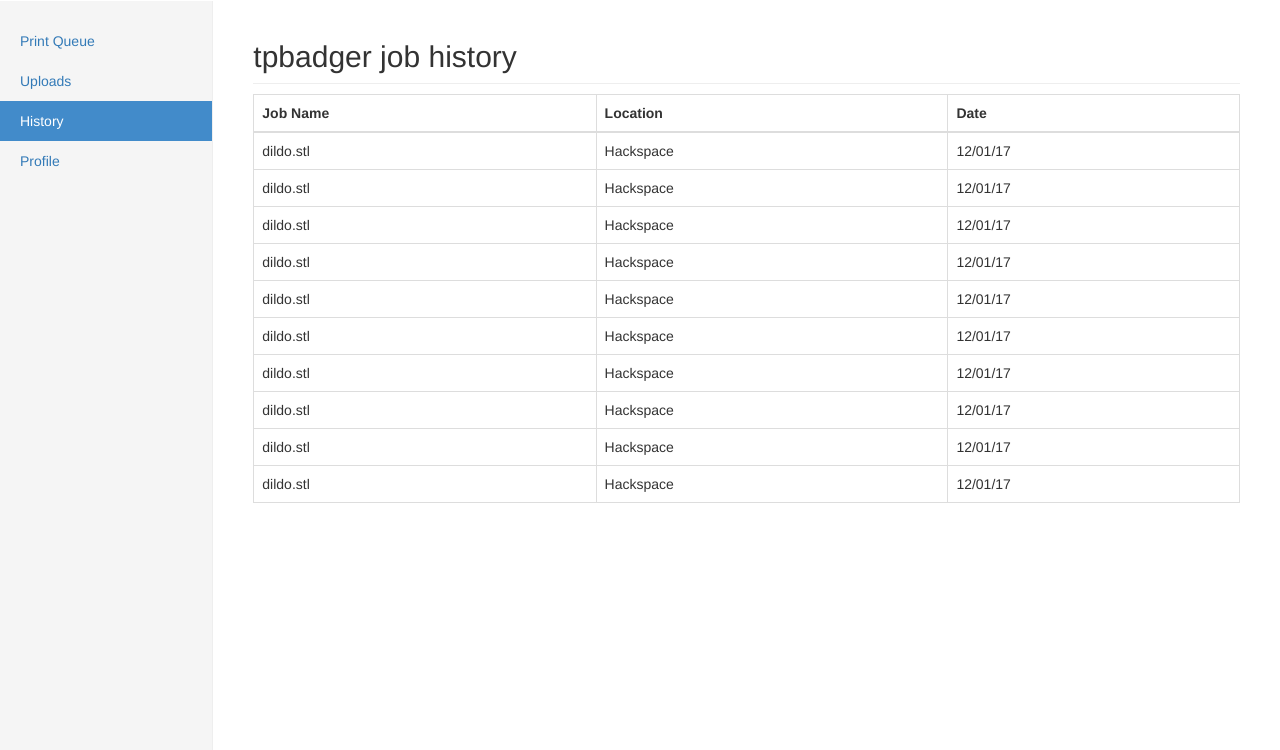
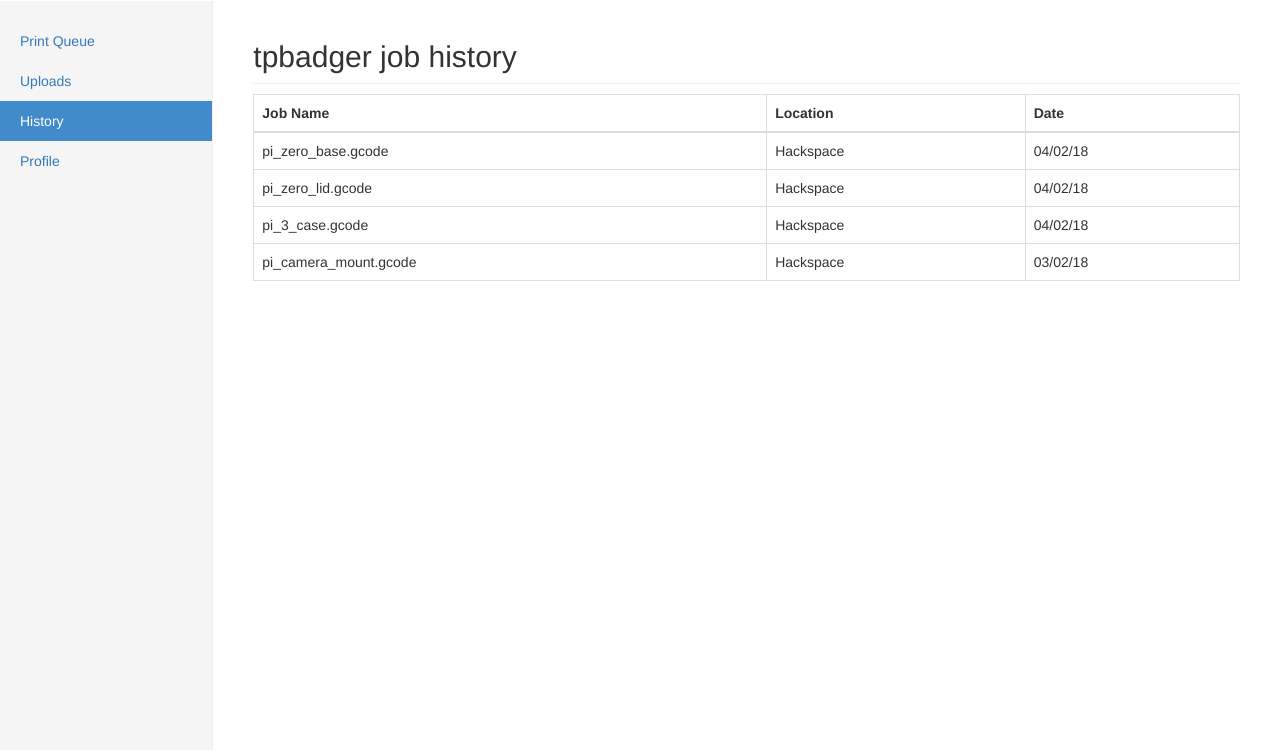
Before and after one commit to beepboop-tech/printer-farm, a Flask app: page /history in a window 1280 px wide. Shown: the part 50-800 px from the top of the page. Run offline with Flask 2, Linux system fonts and the light colour scheme; a user stored in the database is signed in; some libraries are stand-ins or nearby versions.

Commit message:
removed los

```diff
--- a/src/templates/dashboard/history.html
+++ b/src/templates/dashboard/history.html
@@ -54,54 +54,24 @@ History
           </thead>
           <tbody>
             <tr>
-              <td>dildo.stl</td>
+              <td>pi_zero_base.gcode</td>
               <td>Hackspace</td>
-              <td>12/01/17</td>
+              <td>04/02/18</td>
             </tr>
             <tr>
-                <td>dildo.stl</td>
-                <td>Hackspace</td>
-                <td>12/01/17</td>
+              <td>pi_zero_lid.gcode</td>
+              <td>Hackspace</td>
+              <td>04/02/18</td>
             </tr>
             <tr>
-                <td>dildo.stl</td>
-                <td>Hackspace</td>
-                <td>12/01/17</td>
+              <td>pi_3_case.gcode</td>
+              <td>Hackspace</td>
+              <td>04/02/18</td>
             </tr>
             <tr>
-                <td>dildo.stl</td>
-                <td>Hackspace</td>
-                <td>12/01/17</td>
-            </tr>
-            <tr>
-                <td>dildo.stl</td>
-                <td>Hackspace</td>
-                <td>12/01/17</td>
-            </tr>
-            <tr>
-                <td>dildo.stl</td>
-                <td>Hackspace</td>
-                <td>12/01/17</td>
-            </tr>
-            <tr>
-                <td>dildo.stl</td>
-                <td>Hackspace</td>
-                <td>12/01/17</td>
-            </tr>
-            <tr>
-                <td>dildo.stl</td>
-                <td>Hackspace</td>
-                <td>12/01/17</td>
-            </tr>
-            <tr>
-                <td>dildo.stl</td>
-                <td>Hackspace</td>
-                <td>12/01/17</td>
-            </tr>
-            <tr>
-                <td>dildo.stl</td>
-                <td>Hackspace</td>
-                <td>12/01/17</td>
+              <td>pi_camera_mount.gcode</td>
+              <td>Hackspace</td>
+              <td>03/02/18</td>
             </tr>
 
           </tbody>
```
